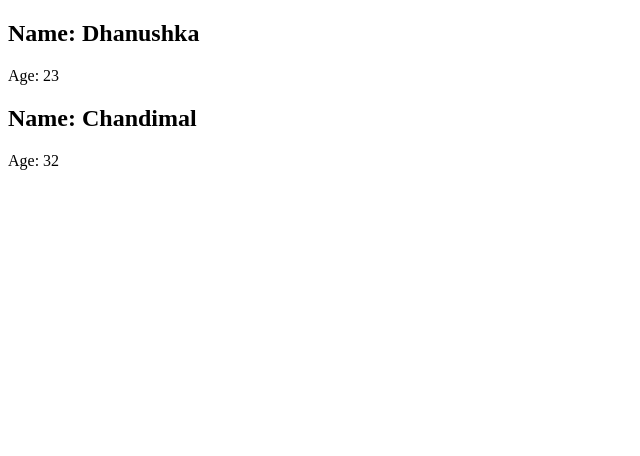
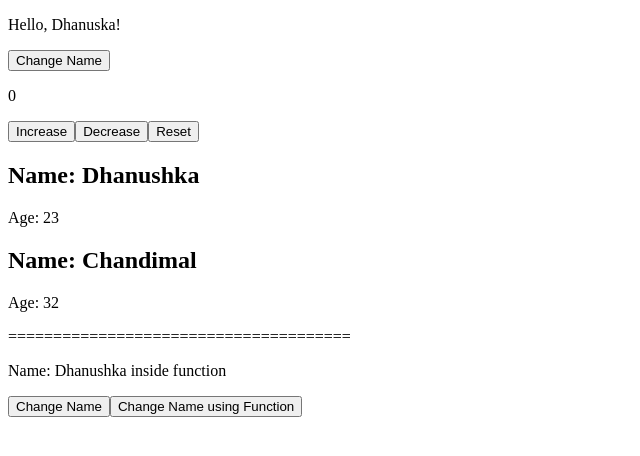
Before and after one commit to DhanushkaChandimal/react-state-and-props, a React (Vite) app: page / in a window 1280 px wide. Shown: the top 456 px of the page, without its empty margins (0-640 px from the left). Built offline with nearby package versions, Linux system fonts and the light colour scheme.

Commit message:
useState

```diff
--- a/src/App.jsx
+++ b/src/App.jsx
@@ -1,10 +1,16 @@
+import ClassStateTest from './ClassStateTest'
+import Counter from './Counter'
 import PropsSender from './PropsSender'
+import FunctionStateTest from './FunctionStateTest'
 
 function App() {
 
   return (
     <>
+      <ClassStateTest/>
+      <Counter/>
       <PropsSender/>
+      <FunctionStateTest/>
     </>
   )
 }
--- a/src/ClassStateTest.jsx
+++ b/src/ClassStateTest.jsx
@@ -12,7 +12,7 @@ class ClassStateTest extends Component{
     }
 
     changeName(){
-        this.setState({name: "Chandimal"})
+        this.setState({name: "Chandimal (set the name using setState)"})
     }
 
     render() {
--- /dev/null
+++ b/src/FunctionStateTest.jsx
@@ -0,0 +1,24 @@
+import { useState } from "react"
+
+function FunctionStateTest() {
+    const[name, setName] = useState("Dhanushka inside function");
+
+    const changeName = () =>{
+        setName("Changed tha name using arrow function and setState")
+    }
+
+    function changeNameFunction() {
+        setName("Changed tha name using function")
+    }
+
+    return(
+        <>
+            <p>======================================</p>
+            <p>Name: {name}</p>
+            <button onClick={changeNameFunction}>Change Name</button>
+            <button onClick={changeName}>Change Name using Function</button>
+        </>
+    )
+}
+
+export default FunctionStateTest
```
